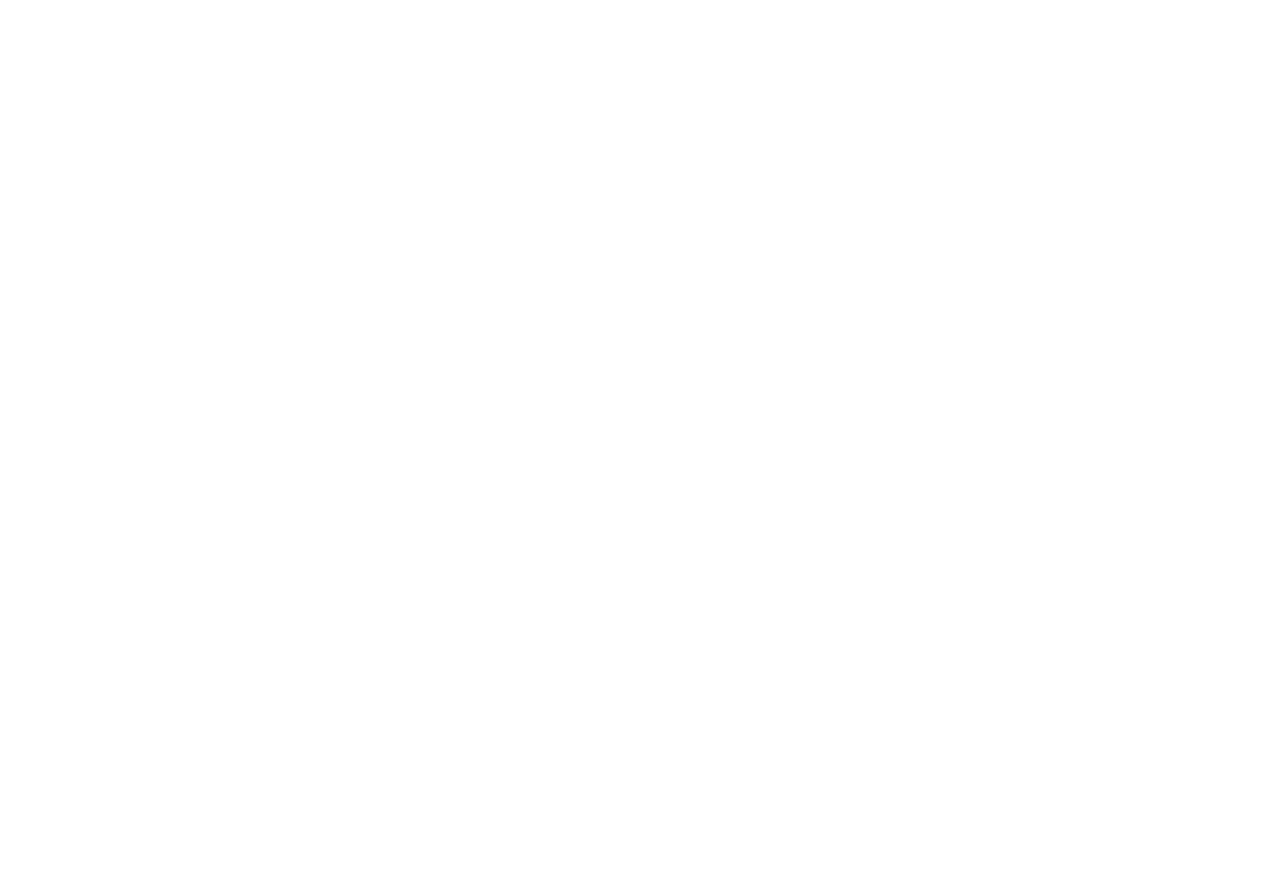
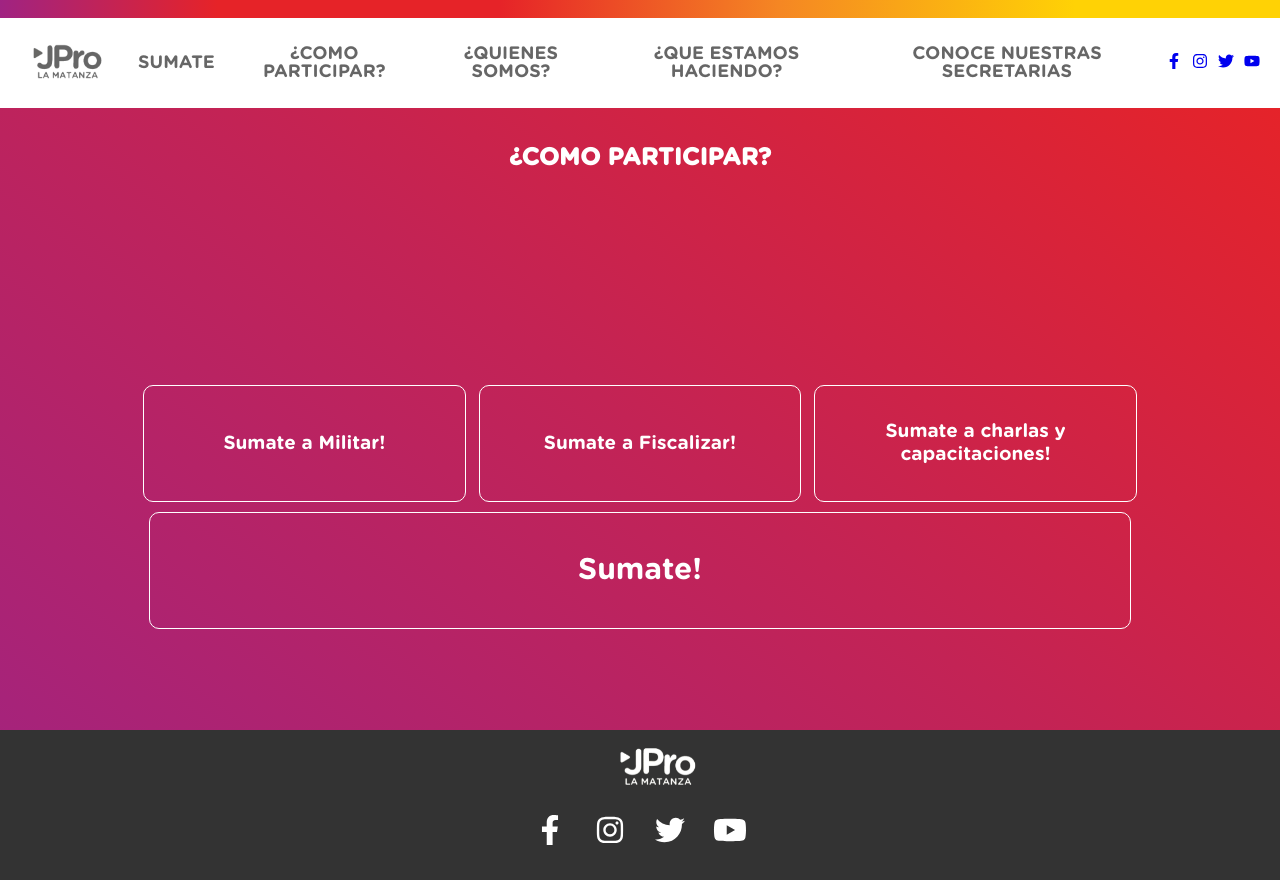
Before and after one commit to matydelt/jpro-la-matanza, a React (Create React App) app: page /como-participar in a window 1280 px wide. Before the commit this address had no page. Before the commit the page ends 800 px from the top, so only its background shows below. Built offline with nearby package versions, Linux system fonts and the light colour scheme.

Commit message:
comoParticipar agregado

```diff
--- a/src/App.js
+++ b/src/App.js
@@ -4,6 +4,7 @@
 import { Route, Routes } from 'react-router';
 import Sumate from './components/sumate/sumate';
 import { useEffect, useState } from 'react';
+import ComoParticipar from './components/comoparticipar/comoparticipar';
 
 function App() {
   const [dimension, updateDimention] = useState({ width: window.innerWidth, height: window.innerHeight });
@@ -21,6 +22,7 @@
       <Routes>
         <Route path={"/"} element={<HomePage dimension={dimension} />} />
         <Route path="/sumate" element={<Sumate dimension={dimension} />} />
+        <Route path="/como-participar" element={<ComoParticipar dimension={dimension} />} />
       </Routes>
     </div>
   );
--- /dev/null
+++ b/src/components/comoparticipar/comoparticipar.css
@@ -0,0 +1,135 @@
+.comoParticipar-box {
+  height: 100vh;
+  background: linear-gradient(
+    37deg,
+    rgba(160, 35, 130, 1) 0%,
+    rgba(195, 35, 85, 1) 53%,
+    rgba(230, 35, 40, 1) 100%
+  );
+  display: flex;
+  flex-direction: column;
+  color: white;
+  font-family: gotham Rounded;
+}
+
+.sumate-button-comoP {
+  background-color: transparent;
+  border: white solid 1px;
+  display: flex;
+  color: white;
+  justify-content: center;
+  align-items: center;
+  font-family: "Gotham Rounded", sand-serif;
+  border-radius: 10px;
+  cursor: pointer;
+  transition: color 0.15s ease-in-out, background-color 0.15s ease-in-out,
+    border-color 0.15s ease-in-out, box-shadow 0.15s ease-in-out;
+  text-decoration: none;
+}
+
+.sumate-button-comoP:hover {
+  background-color: #ffd205;
+  color: black;
+  border: none;
+}
+.buttons-container {
+  display: flex;
+  justify-content: center;
+  align-items: center;
+  margin-top: 15%;
+}
+@media (min-width: 993px) {
+  .buttons-container {
+    flex-wrap: wrap;
+  }
+  .sumate-button-comoP {
+    padding: 10px;
+    border-radius: 10px;
+    min-height: 95px;
+    font-size: 19px;
+  }
+}
+.modal-contenido {
+  background-color: white;
+  width: 300px;
+  border-radius: 10px;
+  padding: 10px 20px;
+  margin: 20% auto;
+  position: relative;
+  color: black;
+  border: 0;
+}
+@media (max-width: 992px) {
+  .buttons-container {
+    flex-direction: column;
+  }
+  .modal-contenido {
+    margin-top: 120px;
+    width: 70%;
+    height: 60%;
+    font-size: 13px;
+  }
+  .sumate-button-comoP {
+    padding: 3px;
+    border-radius: 10px;
+    min-height: 65px;
+    width: 90% !important;
+    font-size: 13px;
+    margin-top: 5px;
+    margin-bottom: 5px;
+  }
+}
+
+.modal {
+  background-color: rgba(0, 0, 0, 0.8);
+  position: fixed;
+  top: 0;
+  right: 0;
+  bottom: 0;
+  left: 0;
+  opacity: 0;
+  pointer-events: none;
+}
+#militarModal:target {
+  opacity: 1;
+  pointer-events: auto;
+}
+#Fiscalizar-Modal:target {
+  opacity: 1;
+  pointer-events: auto;
+}
+#charlas-Modal:target {
+  opacity: 1;
+  pointer-events: auto;
+}
+.modal-btn {
+  padding: 7px 20px 7px 20px;
+  border-radius: 20px;
+  border: black solid 1px;
+  background-color: transparent;
+  font-size: 20px;
+  color: rgb(85, 85, 85);
+  text-decoration: none;
+}
+.modal-btn:hover {
+  color: white;
+  background-color: rgb(85, 85, 85);
+}
+.text-modal {
+  color: rgb(85, 85, 85);
+}
+.exit-modal-btn {
+  color: rgb(85, 85, 85);
+  text-decoration: none;
+}
+.exit-modal-btn:hover {
+  color: black;
+}
+.btn-box {
+  display: flex;
+  justify-content: flex-end;
+}
+.link-modal {
+  margin-top: 20px;
+  margin-bottom: 20px;
+}
--- /dev/null
+++ b/src/components/comoparticipar/comoparticipar.js
@@ -0,0 +1,85 @@
+/* eslint-disable jsx-a11y/anchor-is-valid */
+import React from "react";
+import { Link } from "react-router-dom";
+import Footer from "../footer/footer";
+import NavBar from "../navbar/navbar";
+import "./comoparticipar.css"
+export default function ComoParticipar({ dimension }) {
+
+    return (<div style={{ height: "100vh" }}>
+        <NavBar dimension={dimension}></NavBar>
+        <div style={dimension.width < 992 ? { marginTop: "17vh" } : { marginTop: "10vh" }}>
+            <div className="comoParticipar-box">
+                <h2 style={{ marginTop: "5%" }}>¿COMO PARTICIPAR?</h2>
+                <div className="buttons-container">
+                    <a className="sumate-button-comoP" href="#militarModal" style={{ width: "23.5%", marginRight: "1%" }}>Sumate a Militar!</a>
+                    <a className="sumate-button-comoP" href="#Fiscalizar-Modal" style={{ width: "23.5%", marginRight: "1%" }}>Sumate a Fiscalizar!</a>
+                    <a className="sumate-button-comoP" href="#charlas-Modal" style={{ width: "23.5%" }}>Sumate a charlas y capacitaciones!</a>
+                    <Link to="/sumate" className="sumate-button-comoP" style={{ width: "75%", marginTop: "10px", fontSize: "30px " }}>
+                        Sumate!
+                    </Link>
+                </div>
+                <div id="militarModal" className="modal">
+                    <div class="modal-contenido">
+                        <div className="btn-box ">
+                            <h2>¡SUMATE A MILITAR!</h2>
+                            <a className="exit-modal-btn" href="#">X</a>
+                        </div>
+                        <div>
+                            <p className="text-modal">Te envitamos a que seas parte del equipo que codo a codo trabaja a lo largo de La Matanza ayudando a nuestra comunidad.
+                                Tu participación es muy importante para que nos brindes nuevas ideas y estar presente en cada rincón de nuestro municipio.
+                                Necesitamos de personas que se involucren, ya que hay mucho por hacer y vos podes ser parte de este enorme proyecto de cambiar La Matanza.
+                                ¡Te esperamos!</p>
+                        </div>
+                        <div className="link-modal">
+                            <Link className="modal-btn link-modal" to="/sumate">¡SUMATE!</Link>
+
+                        </div>
+                    </div>
+                </div>
+                <div id="Fiscalizar-Modal" className="modal">
+                    <div className="modal-contenido">
+                        <div className="btn-box ">
+                            <h2>¡Sumate A Fiscalizar!</h2>
+                            <a className="exit-modal-btn" href="#">X</a>
+                        </div>
+                        <div>
+                            <p className="text-modal">La red de fiscales es fundamental en los año electorales.
+                                Ya que esta red no sólo la conforman quienes están en las escuelas defiendo la democracia.
+                                Hay un montón de otras tareas que permiten cuidar la transparencia de las elecciones,
+                                como puede ser captaciones, preparación de carpetas, comida, traslado de fiscales para que voten y cualquier cosa que puedan llegar a necesitar
+                                ¡Hay mucho por hacer y te necesitamos!</p>
+                        </div>
+                        <div className="link-modal">
+                            <Link className="modal-btn link-modal" to="/sumate">¡SUMATE!</Link>
+
+                        </div>
+                    </div>
+                </div>
+                <div id="charlas-Modal" className="modal">
+                    <div className="modal-contenido">
+                        <div className="btn-box ">
+                            <h2>¡Participa de charlas y capacitaciones!</h2>
+                            <a className="exit-modal-btn" href="#">X</a>
+                        </div>
+                        <div>
+                            <p className="text-modal">Desde PRO como espacio político fomentamos el debate y el enriquecimiento de ideas, profundizando y conversando de temas que nos importan.
+                                Es por esto que constantemente se organizan charlas con  dirigentes, diputados, senadores, concejales, consejeros escolares y
+                                muchísimos invitados que nos puedan enriquecer con nuestras miradas
+                                ¡Participa vos también!</p>
+                        </div>
+                        <div className="link-modal">
+                            <Link className="modal-btn link-modal" to="/sumate">¡SUMATE!</Link>
+
+                        </div>
+                    </div>
+                </div>
+
+                <div style={{ height: "100%", display: "flex", alignItems: "flex-end" }}>
+
+                    <Footer dimension={dimension} ></Footer>
+                </div>
+            </div>
+        </div>
+    </div >)
+}
--- a/src/components/navbar/navbar.js
+++ b/src/components/navbar/navbar.js
@@ -17,7 +17,7 @@
                 <div className="logoPro"></div>
             </Link>
         </div>
-        {dimension.width > 991 ?
+        {(dimension.width ? dimension.width : 0) > 991 ?
             <div className="items-box">
                 <div >
                     <Link to="/sumate" className="button">
@@ -25,7 +25,7 @@
                     </Link>
                 </div>
                 <div>
-                    <Link to="/sumate" className="button">
+                    <Link to="/como-participar" className="button">
                         ¿COMO PARTICIPAR?
                     </Link>
                 </div>
@@ -91,7 +91,7 @@
                             </Link>
                         </li>
                         <li key={2} className="nav-text">
-                            <Link to={"/SUMATE"} >
+                            <Link to={"/como-participar"} >
                                 <span>{"¿cómo participar?"}</span>
                             </Link>
                         </li>
--- a/src/components/sumate/sumate.js
+++ b/src/components/sumate/sumate.js
@@ -49,7 +49,7 @@
             </form>
 
         </div>
-        <div style={{ display: "flex", alignItems: "flex-end", marginTop: "30px" }}>
+        <div style={dimension.width < 992 ? { display: "flex", alignItems: "flex-end", marginTop: "30px" } : { display: "flex", alignItems: "flex-end", marginTop: "25%" }}>
             <Footer dimension={dimension}></Footer>
         </div>
 
```
